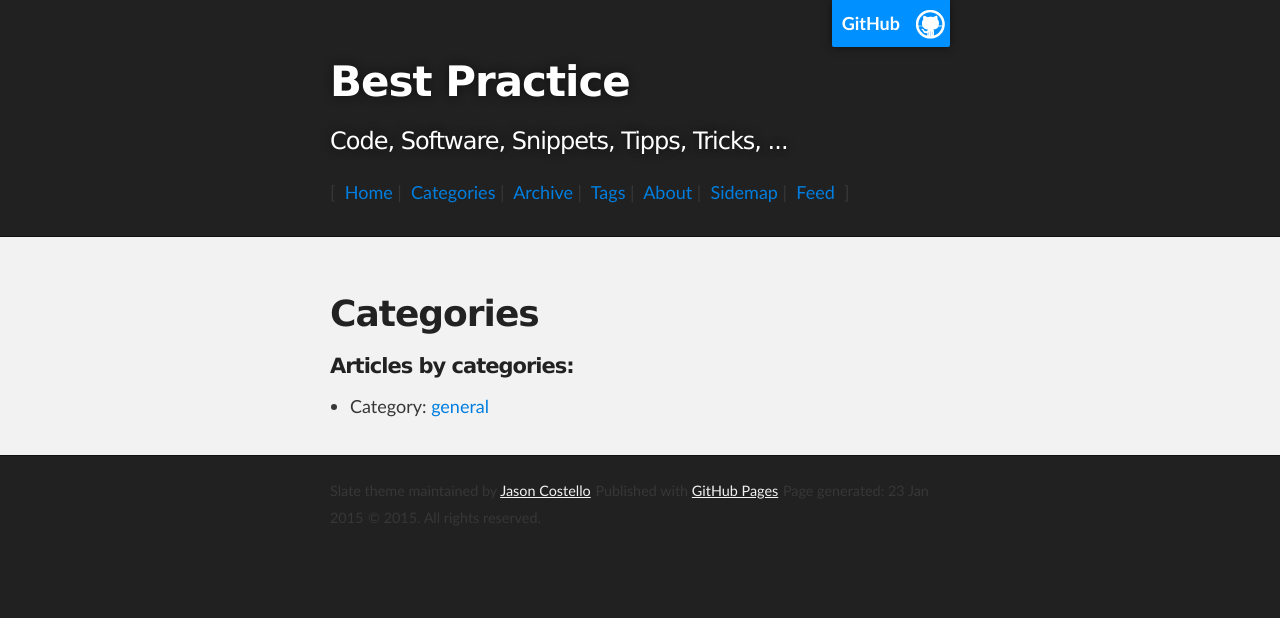
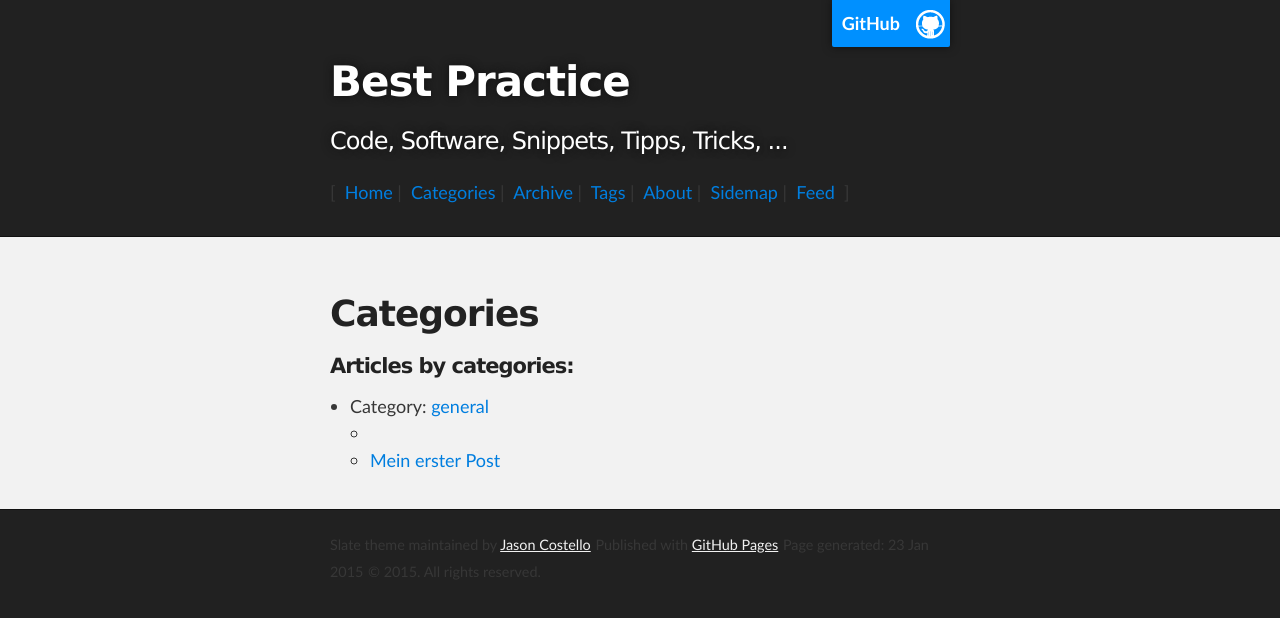
Before and after one commit to cniweb/best-practice, a Jekyll site: the page built from categories.md, in a window 1280 px wide. Shown: the top 618 px of the page. Built offline with Jekyll 4.4.1, drawn with Linux system fonts in a browser that asks for light colours.

Commit message:
Update Templates

```diff
--- a/categories.md
+++ b/categories.md
@@ -14,9 +14,7 @@ title: Categories
       <ul>
       {% for posts in category %}
         {% for post in posts %}
-          {% if forloop.first == false %}
-            <li><a href="{{ site.baseurl }}{{ post.url }}">{{ post.title }}</a></li>
-          {% endif %}
+          <li><a href="{{ site.baseurl }}{{ post.url }}">{{ post.title }}</a></li>
         {% endfor %}
       {% endfor %}
       </ul>
```
Also changed, not shown: tags.md (+1 -3 lines).
